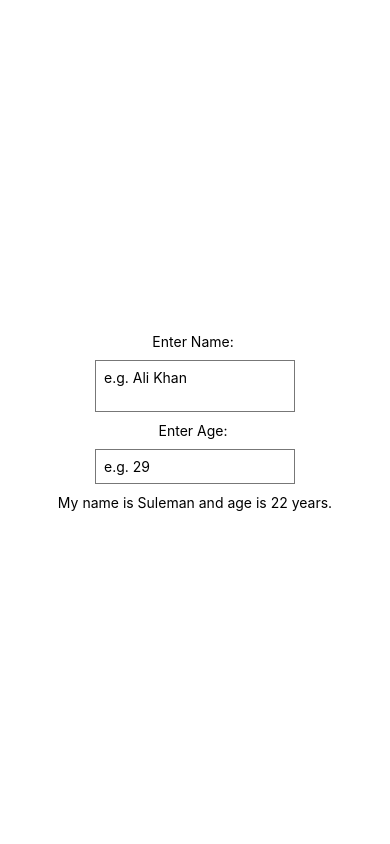
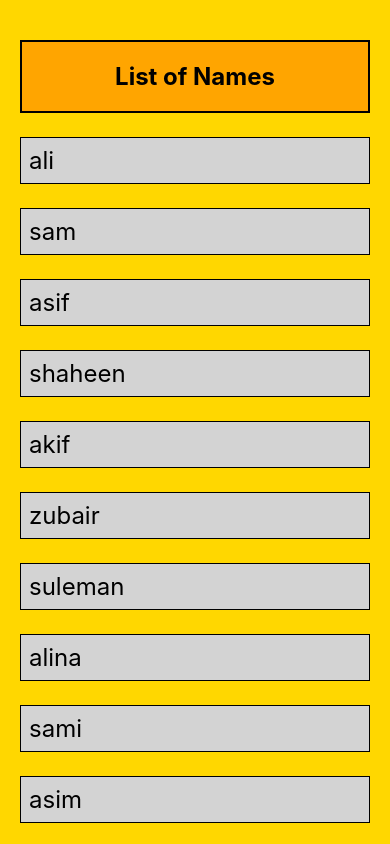
Before and after one commit to sulemanbutt5/React-Native-Tutorial, a React Native app: screen / in a window 390 px wide. Built offline with nearby package versions, Linux system fonts and the light colour scheme.

Commit message:
Lists and ScrollView

```diff
--- a/App.js
+++ b/App.js
@@ -1,32 +1,38 @@
 import { StatusBar } from 'expo-status-bar';
 import React,{useState} from 'react';
-import { TextInput, StyleSheet, Text, View } from 'react-native';
+import { Dimensions, ScrollView, StyleSheet, Text, View } from 'react-native';
 
 export default function App() {
 
-  const [name,setName]=useState('Suleman')
-  const [age, setAge] = useState(22)
+  const [people,setPeople]=useState([
+    {name:'ali',key:'1'},
+    {name:'sam',key:'2'},
+    {name:'asif',key:'3'},
+    {name:'shaheen',key:'4'},
+    {name:'akif',key:'5'},
+    {name:'zubair',key:'6'},
+    {name:'suleman',key:'7'},
+    {name:'alina',key:'8'},
+    {name:'sami',key:'9'},
+    {name:'asim',key:'10'},
+    {name:'shamus',key:'11'},
+    {name:'aleem',key:'12'},
+    {name:'zain',key:'13'},
+    {name:'shaun',key:'14'},
+  ])
 
   return (
     <View style={styles.container}>
-        <Text>Enter Name: </Text>
-        <TextInput
-          multiline
-          style={styles.input}
-          placeholder='e.g. Ali Khan'
-          onChangeText={(val)=>{setName(val)}}
-        >
-        </TextInput>
-
-        <Text>Enter Age: </Text>
-        <TextInput
-          style={styles.input}
-          placeholder='e.g. 29'
-          keyboardType='numeric'
-          onChangeText={(val)=>{setAge(val)}}
-        >
-        </TextInput>
-        <Text>My name is {name} and age is {age} years.</Text>
+    <Text style={styles.header}>List of Names</Text>
+      <ScrollView>
+        {people.map( item => (
+              <View key={item.key}>
+                <Text style={styles.item}>
+                  {item.name}
+                </Text>
+              </View>
+            ))}
+      </ScrollView>
     </View>
   );
 }
@@ -34,15 +40,29 @@ export default function App() {
 const styles = StyleSheet.create({
   container: {
     flex: 1,
-    backgroundColor: '#fff',
-    alignItems: 'center',
-    justifyContent: 'center',
+    backgroundColor: 'gold',
+    paddingTop:40,
+    paddingHorizontal:20,
+    paddingBottom:20,
+  //  alignItems: 'center',
+  //  justifyContent: 'center',
   },
-  input:{
-    borderWidth: 1,
-    borderColor: '#777',
+  item:{
+    marginTop:24,
     padding:8,
-    margin:10,
-    width:200
+    backgroundColor:'lightgrey',
+    fontSize:24,
+    borderColor:'black',
+    borderWidth:1,
+  },
+  header:{
+    padding:20,
+    textAlign:'center',
+    fontWeight:'bold',
+    backgroundColor:'orange',
+    fontSize:24,
+    borderColor:'black',
+    borderWidth:2,
   }
+
 });
```
